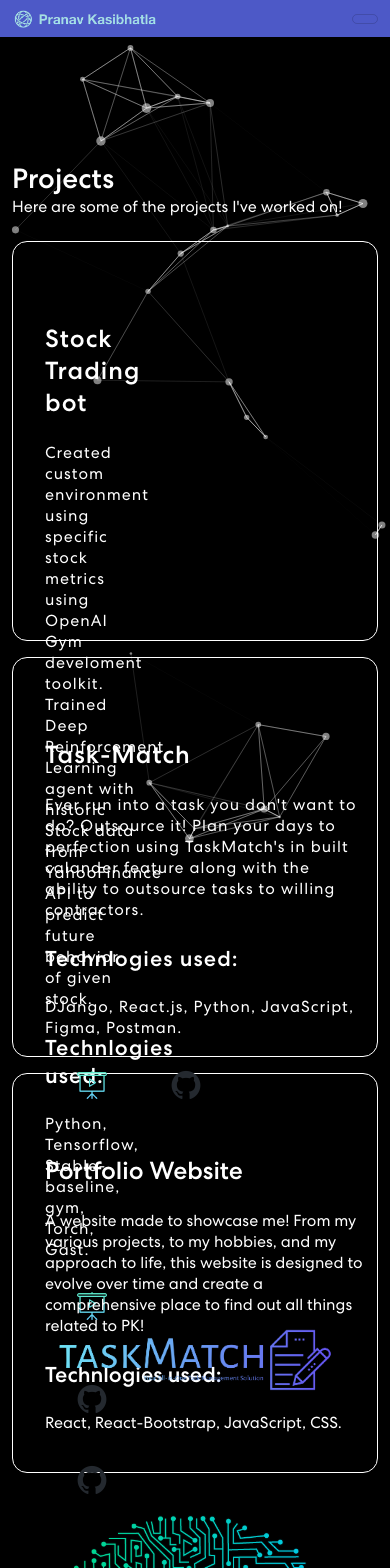
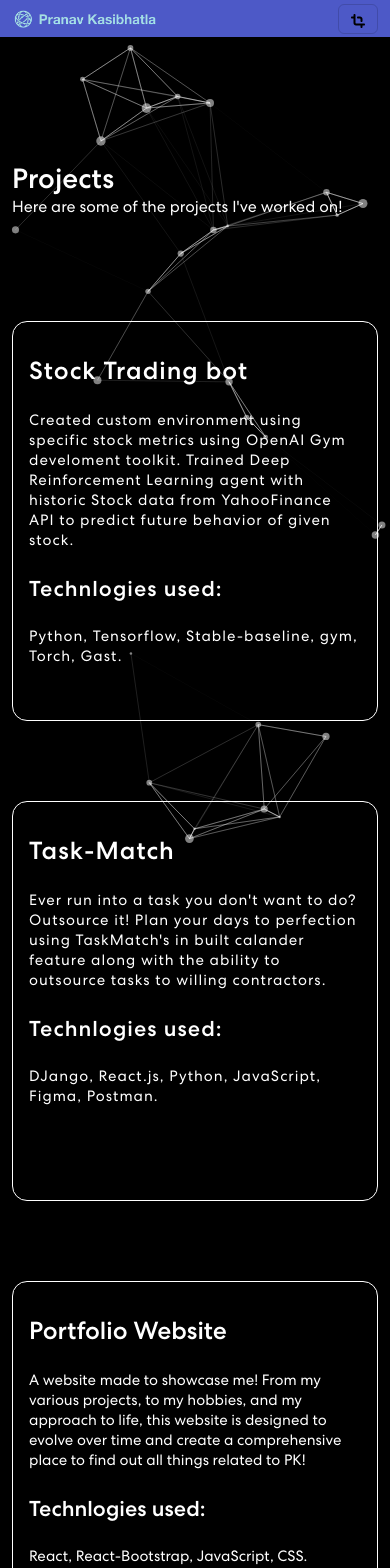
Before and after one commit to pkasibhatla4/portfolio-app-1, a React (Create React App) app: page /projects in a window 390 px wide. Shown: the top 1568 px of the page. Built offline with nearby package versions, Linux system fonts and the light colour scheme.

Commit message:
v6
fixed navbar and some other styling/ project page mobile compatibility

```diff
--- a/src/App.css
+++ b/src/App.css
@@ -206,8 +206,11 @@
 nav.navbar .navbar-toggler:active,
 nav.navbar .navbar-toggler:focus {
 	outline: rgb(0, 132, 255);
-
+  align-items:center;
   height:20px;
+}
+.navbar-toggler-icon{
+  align-items:center;
 }
 
 .vvd{
@@ -752,6 +755,118 @@
 }
 
 
+@media screen and (max-width:500px){
+
+  .AI-row{
+    margin-top:5rem;
+  }
+  .Task-Match-row{
+    margin-top:5rem;
+  }
+  .Portfolio-row{
+    margin-top:5rem;
+  }
+  .AI-project{
+    padding-top:2rem;
+    padding-left:1rem;
+    padding-right:1rem;
+  }
+  .Task-Match{
+    padding-top:2rem;
+    padding-left:1rem;
+    padding-right:1rem;
+  }
+  .portfolio-app{
+    padding-top:2rem;
+    padding-left:1rem;
+    padding-right:1rem;
+  }
+  .DRL-Logo{
+    display:none;
+  }
+  .Task-Match-Logo{
+    display:none;
+  }
+  .portfolio-app-Logo{
+    display:none;
+  }
+  .presentation-icon{
+    display:none;
+  }
+  .github-icon{
+    display:none;
+  }
+  .AI-project h1{
+    font-size:30px;
+  }
+  .Task-Match h1{
+    font-size:30px;
+  }
+  .portfolio-app h1{
+    font-size:30px;
+  }
+  .AI-project p{
+    font-size:15px;
+  }
+  .Task-Match p{
+    font-size:15px;
+  }
+  .portfolio-app p{
+    font-size:15px;
+  }
+  .AI-project button{
+    font-size:15px;
+  }
+  .Task-Match button{
+    font-size:15px;
+  }
+  .portfolio-app button{
+    font-size:15px;
+  }
+  .AI-project img{
+    width:50%;
+  }
+  .Task-Match img{
+    width:50%;
+  }
+  .portfolio-app img{
+    width:50%;
+  }
+  .AI-project img{
+    width:50%;
+  }
+  .Task-Match img{
+    width:50%;
+  }
+  .portfolio-app img{
+    width:50%;
+  }
+  .AI-project img{
+    width:50%;
+  }
+  .Task-Match img{
+    width:50%;
+  }
+  .portfolio-app img{
+    width:50%;
+  }
+  .AI-project img{
+    width:50%;
+  }
+  .Task-Match img{
+    width:50%;
+  }
+  .portfolio-app img{
+    width:50%;
+  }
+  .AI-project img{
+    width:50%;
+  }
+
+}
+
+
+
 /*resume page styling*/
 .resume-page{
   margin-top:-17rem;
--- a/src/components/NavBar.js
+++ b/src/components/NavBar.js
@@ -6,6 +6,8 @@
 import navIcon3 from '../assets/img/nav-icon3.svg';
 import { Link } from 'react-router-dom';
 import github from '../assets/github-mark-white.png';
+
+import togleicon from '../assets/Crop-Selection--Streamline-Core.svg';
 export const NavBar = () => {
 
     const [activeLink, setActiveLink] = useState('home');
@@ -22,7 +24,9 @@
 
                 </Navbar.Brand>
                 <Navbar.Toggle aria-controls="basic-navbar-nav">
-                    <span className="navbar-toogler-icon"></span>
+                    <span className="navbar-toogler-icon">
+                        <img src={togleicon} alt="togleicon"/>
+                    </span>
                 </Navbar.Toggle>
                 <Navbar.Collapse id="basic-navbar-nav">
                     <Nav className="me-auto">
```
Also changed, not shown: src/assets/Ai-Generate-Portrait-Image-Spark--Streamline-Core-Gradient.svg (added), src/assets/Crop-Selection--Streamline-Core.svg (added).
